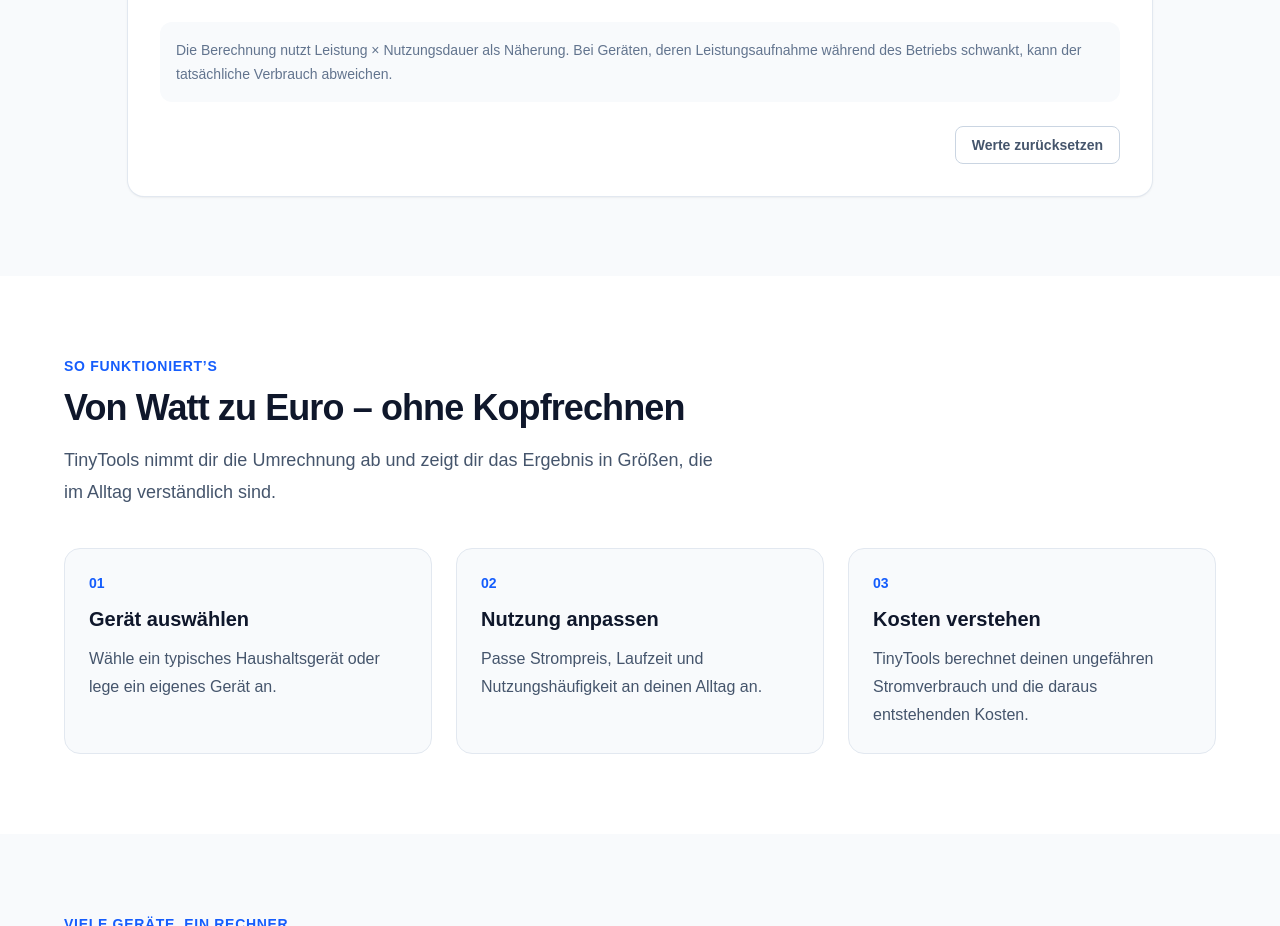
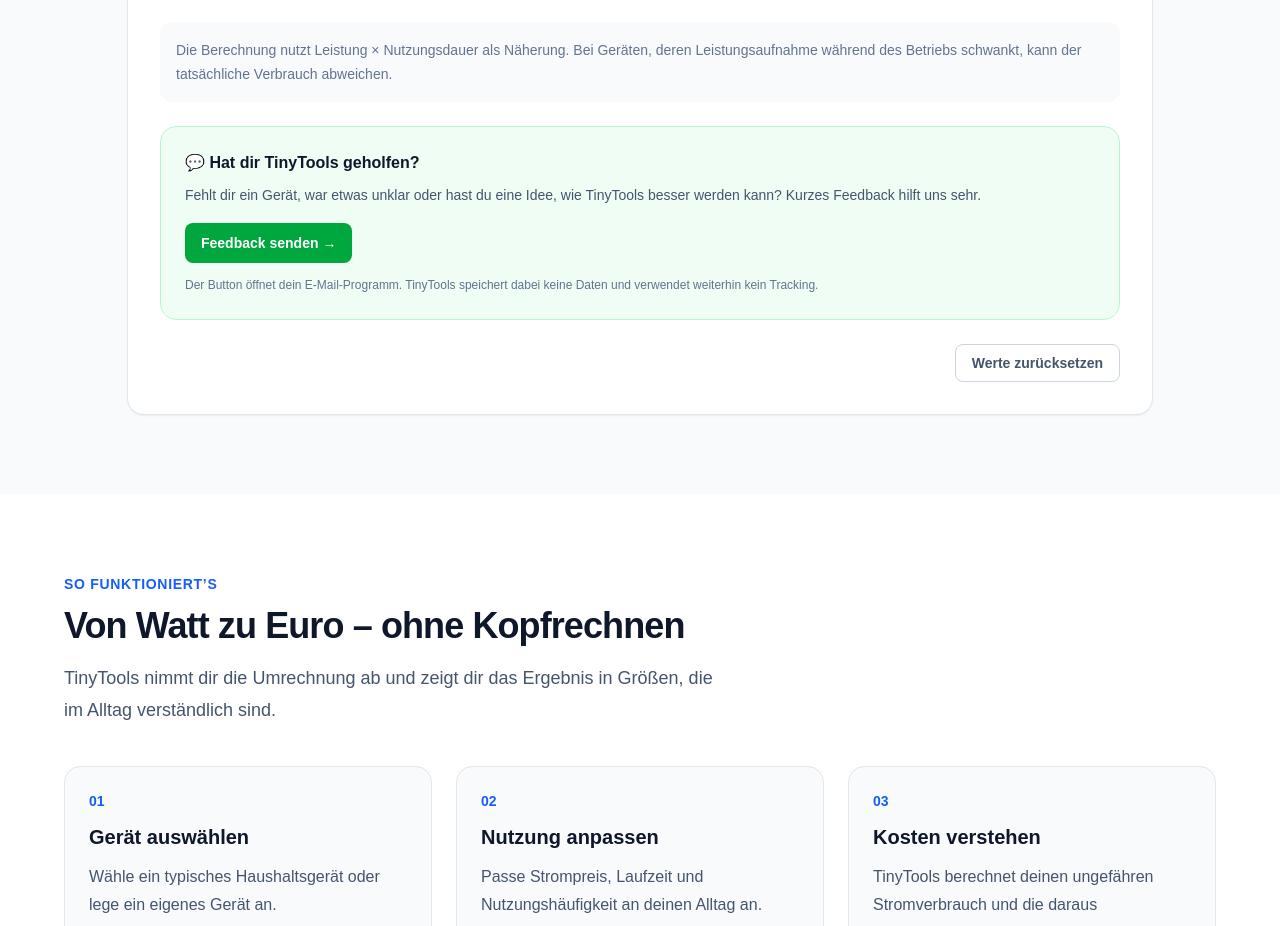
Before and after one commit to Daenko-4/tinytools-energy, a Next.js app: page / in a window 1280 px wide. Shown: the part 2120-3046 px from the top of the page. Built offline with nearby package versions, Linux system fonts and the light colour scheme.

Commit message:
Add feedback section

```diff
--- a/src/components/EnergyCalculator.tsx
+++ b/src/components/EnergyCalculator.tsx
@@ -656,6 +656,31 @@ export default function EnergyCalculator({
         </p>
       </div>
 
+      {/* Feedback */}
+      <div className="mt-6 rounded-2xl border border-green-200 bg-green-50 p-5 sm:p-6">
+        <p className="font-semibold text-slate-900">
+          💬 Hat dir TinyTools geholfen?
+        </p>
+
+        <p className="mt-2 text-sm leading-6 text-slate-600">
+          Fehlt dir ein Gerät, war etwas unklar oder hast du eine Idee,
+          wie TinyTools besser werden kann? Kurzes Feedback hilft uns sehr.
+        </p>
+
+        {/* HIER DEINE E-MAIL-ADRESSE EINTRAGEN */}
+        <a
+          href="mailto:dan.florian@mx.at?subject=Feedback%20zu%20TinyTools%20Energy"
+          className="mt-4 inline-flex items-center rounded-lg bg-green-600 px-4 py-2.5 text-sm font-semibold text-white transition hover:bg-green-700"
+        >
+          Feedback senden →
+        </a>
+
+        <p className="mt-3 text-xs leading-5 text-slate-500">
+          Der Button öffnet dein E-Mail-Programm. TinyTools speichert dabei
+          keine Daten und verwendet weiterhin kein Tracking.
+        </p>
+      </div>
+
       {/* Reset */}
       <div className="mt-6 flex justify-end">
         <button
```
